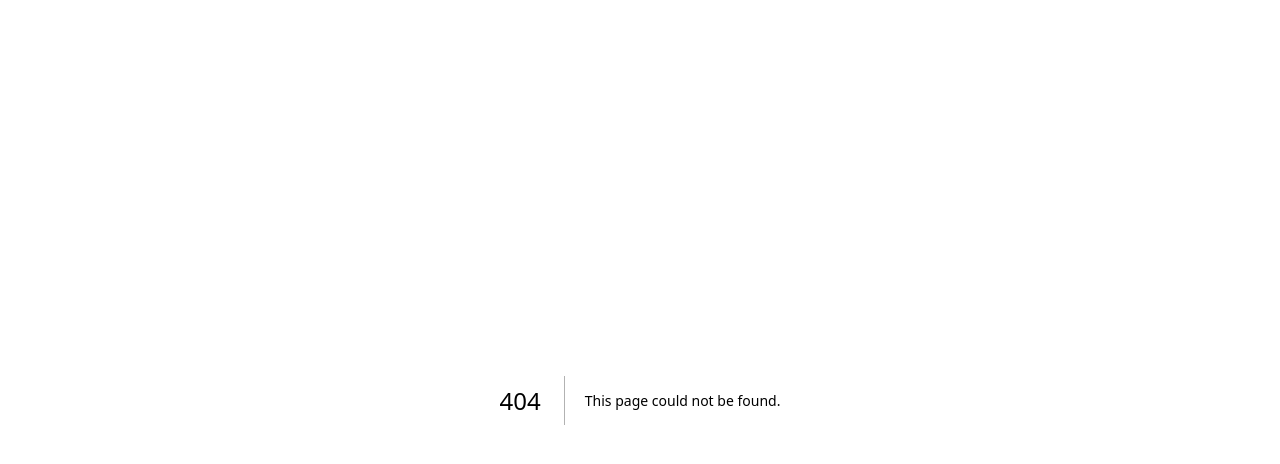
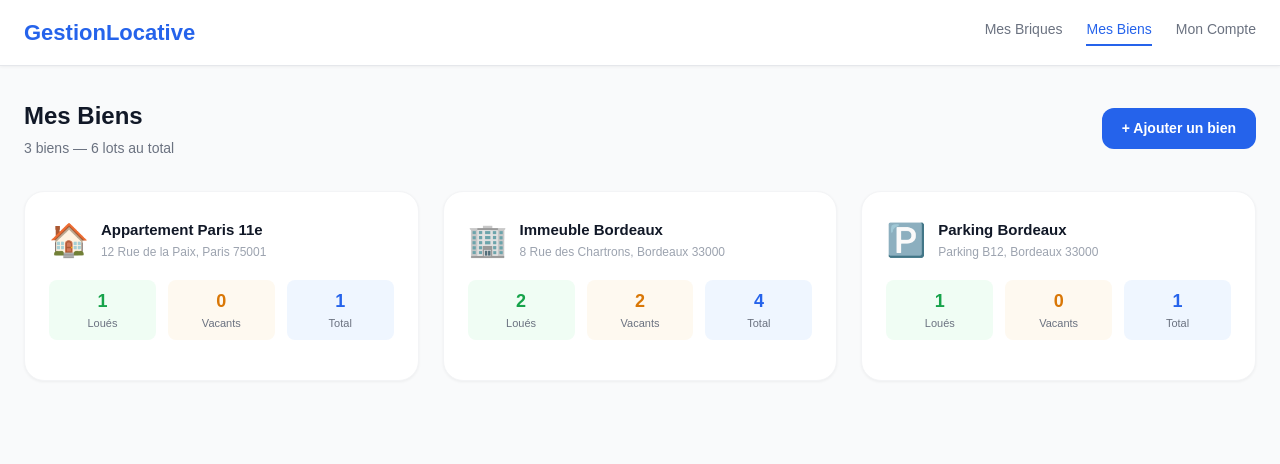
Before and after one commit to marechalandy41-beep/gestion-locative, a Next.js app: page /biens in a window 1280 px wide. Before the commit this address had no page. Shown: the top 464 px of the page. Built offline with nearby package versions, Linux system fonts and the light colour scheme.

Commit message:
Page Mes Biens avec lots

```diff
--- /dev/null
+++ b/src/app/biens/page.jsx
@@ -0,0 +1,145 @@
+'use client';
+import { useState } from 'react';
+
+const biensData = [
+  {
+    id: 1,
+    nom: "Appartement Paris 11e",
+    adresse: "12 Rue de la Paix, Paris 75001",
+    type: "Appartement",
+    lots: [
+      { id: 1, nom: "Principal", surface: 65, statut: "loue" }
+    ]
+  },
+  {
+    id: 2,
+    nom: "Immeuble Bordeaux",
+    adresse: "8 Rue des Chartrons, Bordeaux 33000",
+    type: "Immeuble",
+    lots: [
+      { id: 1, nom: "Lot A", surface: 800, statut: "loue" },
+      { id: 2, nom: "Lot B", surface: 600, statut: "loue" },
+      { id: 3, nom: "Lot C", surface: 700, statut: "vacant" },
+      { id: 4, nom: "Lot D", surface: 900, statut: "vacant" },
+    ]
+  },
+  {
+    id: 3,
+    nom: "Parking Bordeaux",
+    adresse: "Parking B12, Bordeaux 33000",
+    type: "Parking",
+    lots: [
+      { id: 1, nom: "Place B12", surface: 12, statut: "loue" }
+    ]
+  },
+];
+
+const iconeType = {
+  Appartement: "🏠",
+  Maison: "🏡",
+  Immeuble: "🏢",
+  "Local commercial": "🏪",
+  Parking: "🅿️",
+  Cave: "📦",
+  Terrain: "🌱",
+};
+
+export default function Biens() {
+  const [biens] = useState(biensData);
+  const [selectionne, setSelectionne] = useState(null);
+
+  return (
+    <main style={{minHeight:'100vh',background:'#f9fafb'}}>
+      <nav style={{background:'white',borderBottom:'1px solid #e5e7eb',boxShadow:'0 1px 3px rgba(0,0,0,0.05)'}}>
+        <div style={{maxWidth:1280,margin:'0 auto',padding:'16px 24px',display:'flex',alignItems:'center',justifyContent:'space-between'}}>
+          <h1 style={{fontSize:22,fontWeight:700,color:'#2563eb'}}>GestionLocative</h1>
+          <div style={{display:'flex',gap:24,fontSize:14,fontWeight:500}}>
+            <span style={{color:'#6b7280',cursor:'pointer'}}>Mes Briques</span>
+            <span style={{color:'#2563eb',borderBottom:'2px solid #2563eb',paddingBottom:4,cursor:'pointer'}}>Mes Biens</span>
+            <span style={{color:'#6b7280',cursor:'pointer'}}>Mon Compte</span>
+          </div>
+        </div>
+      </nav>
+
+      <div style={{maxWidth:1280,margin:'0 auto',padding:'32px 24px'}}>
+        <div style={{display:'flex',alignItems:'center',justifyContent:'space-between',marginBottom:32}}>
+          <div>
+            <h2 style={{fontSize:24,fontWeight:700,color:'#111827'}}>Mes Biens</h2>
+            <p style={{color:'#6b7280',fontSize:14,marginTop:4}}>{biens.length} biens — {biens.reduce((a,b)=>a+b.lots.length,0)} lots au total</p>
+          </div>
+          <button style={{background:'#2563eb',color:'white',padding:'10px 20px',borderRadius:12,fontWeight:600,border:'none',cursor:'pointer',fontSize:14}}>
+            + Ajouter un bien
+          </button>
+        </div>
+
+        <div style={{display:'grid',gridTemplateColumns:'1fr 1fr 1fr',gap:24}}>
+          {biens.map(bien => (
+            <div
+              key={bien.id}
+              onClick={() => setSelectionne(selectionne === bien.id ? null : bien.id)}
+              style={{background:'white',borderRadius:20,border: selectionne === bien.id ? '2px solid #2563eb' : '1px solid #f3f4f6',boxShadow:'0 1px 3px rgba(0,0,0,0.05)',padding:24,cursor:'pointer'}}
+            >
+              {/* En-tête bien */}
+              <div style={{display:'flex',alignItems:'center',gap:12,marginBottom:16}}>
+                <div style={{fontSize:32}}>{iconeType[bien.type] || '🏠'}</div>
+                <div>
+                  <h3 style={{fontWeight:700,color:'#111827',fontSize:15}}>{bien.nom}</h3>
+                  <p style={{fontSize:12,color:'#9ca3af',marginTop:2}}>{bien.adresse}</p>
+                </div>
+              </div>
+
+              {/* Stats lots */}
+              <div style={{display:'flex',gap:12,marginBottom:16}}>
+                <div style={{flex:1,background:'#f0fdf4',borderRadius:8,padding:'8px 12px',textAlign:'center'}}>
+                  <p style={{fontSize:18,fontWeight:700,color:'#16a34a'}}>{bien.lots.filter(l=>l.statut==='loue').length}</p>
+                  <p style={{fontSize:11,color:'#6b7280'}}>Loués</p>
+                </div>
+                <div style={{flex:1,background:'#fef9f0',borderRadius:8,padding:'8px 12px',textAlign:'center'}}>
+                  <p style={{fontSize:18,fontWeight:700,color:'#d97706'}}>{bien.lots.filter(l=>l.statut==='vacant').length}</p>
+                  <p style={{fontSize:11,color:'#6b7280'}}>Vacants</p>
+                </div>
+                <div style={{flex:1,background:'#eff6ff',borderRadius:8,padding:'8px 12px',textAlign:'center'}}>
+                  <p style={{fontSize:18,fontWeight:700,color:'#2563eb'}}>{bien.lots.length}</p>
+                  <p style={{fontSize:11,color:'#6b7280'}}>Total</p>
+                </div>
+              </div>
+
+              {/* Liste des lots si sélectionné */}
+              {selectionne === bien.id && (
+                <div style={{borderTop:'1px solid #f3f4f6',paddingTop:16,marginTop:4}}>
+                  <p style={{fontSize:12,fontWeight:600,color:'#6b7280',marginBottom:8,textTransform:'uppercase',letterSpacing:0.5}}>Lots</p>
+                  {bien.lots.map(lot => (
+                    <div key={lot.id} style={{display:'flex',justifyContent:'space-between',alignItems:'center',padding:'8px 0',borderBottom:'1px solid #f9fafb'}}>
+                      <div>
+                        <p style={{fontSize:13,fontWeight:500,color:'#374151'}}>{lot.nom}</p>
+                        <p style={{fontSize:11,color:'#9ca3af'}}>{lot.surface} m²</p>
+                      </div>
+                      <span style={{
+                        fontSize:11,fontWeight:600,padding:'3px 8px',borderRadius:999,
+                        background: lot.statut === 'loue' ? '#dcfce7' : '#fef3c7',
+                        color: lot.statut === 'loue' ? '#15803d' : '#d97706'
+                      }}>
+                        {lot.statut === 'loue' ? '✓ Loué' : '⏳ Vacant'}
+                      </span>
+                    </div>
+                  ))}
+                  <div style={{display:'flex',gap:8,marginTop:12}}>
+                    <button style={{flex:1,background:'#f3f4f6',color:'#374151',padding:'8px',borderRadius:8,border:'none',cursor:'pointer',fontSize:12,fontWeight:500}}>
+                      + Ajouter un lot
+                    </button>
+                    <button style={{flex:1,background:'#eff6ff',color:'#2563eb',padding:'8px',borderRadius:8,border:'none',cursor:'pointer',fontSize:12,fontWeight:500}}>
+                      📁 Coffre-fort
+                    </button>
+                    <button style={{flex:1,background:'#fef2f2',color:'#dc2626',padding:'8px',borderRadius:8,border:'none',cursor:'pointer',fontSize:12,fontWeight:500}}>
+                      🏷️ Vendre
+                    </button>
+                  </div>
+                </div>
+              )}
+            </div>
+          ))}
+        </div>
+      </div>
+    </main>
+  );
+}
```
